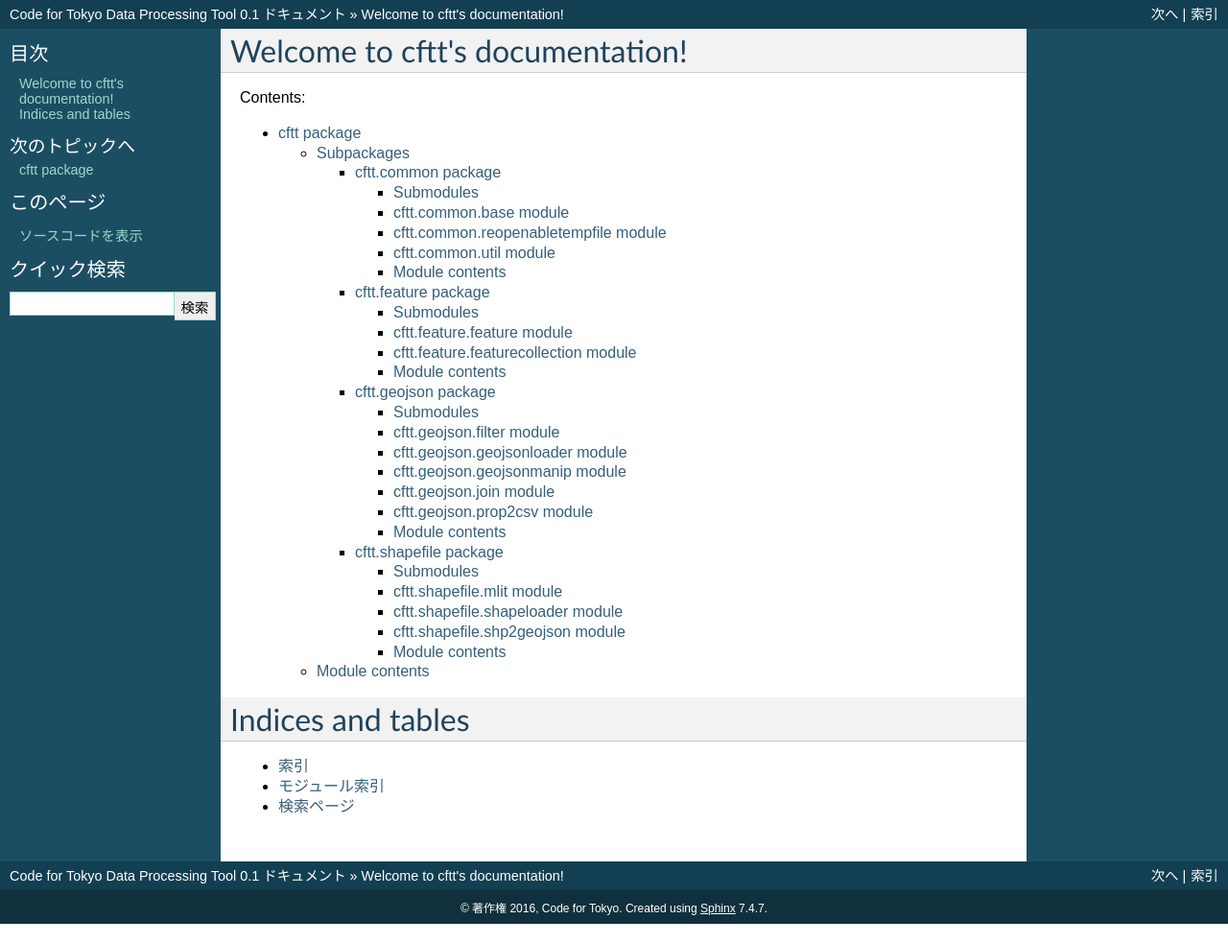
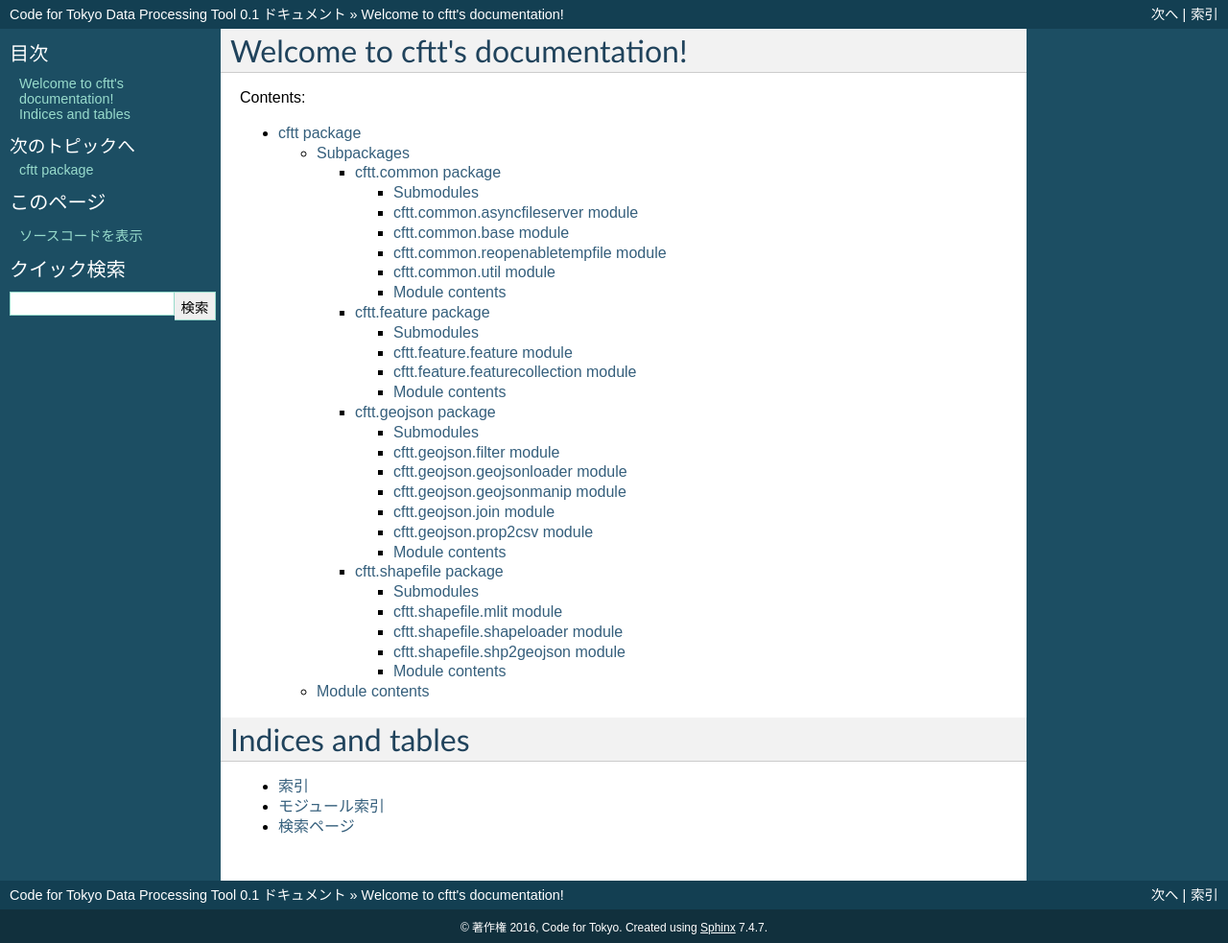
Before and after one commit to codefortokyo/data, a Sphinx documentation site: the page built from docs/index.rst, in a window 1280 px wide. Shown: the whole page at 96% size. Built offline with Sphinx 7.4.7, drawn with Linux system fonts in a browser that asks for light colours.

Commit message:
update via sphinx

```diff
--- a/docs/cftt.common.rst
+++ b/docs/cftt.common.rst
@@ -3,6 +3,14 @@ cftt.common package
 
 Submodules
 ----------
+
+cftt.common.asyncfileserver module
+----------------------------------
+
+.. automodule:: cftt.common.asyncfileserver
+    :members:
+    :undoc-members:
+    :show-inheritance:
 
 cftt.common.base module
 -----------------------
```
